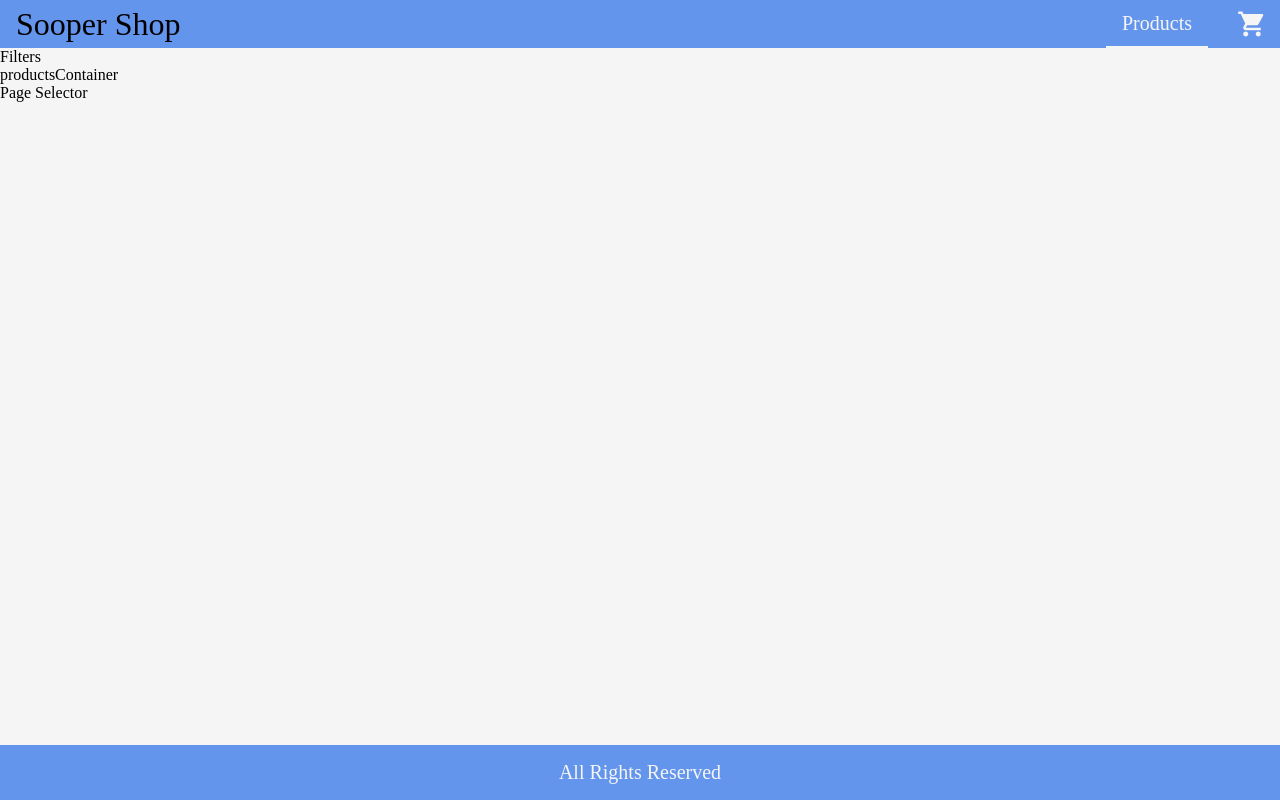
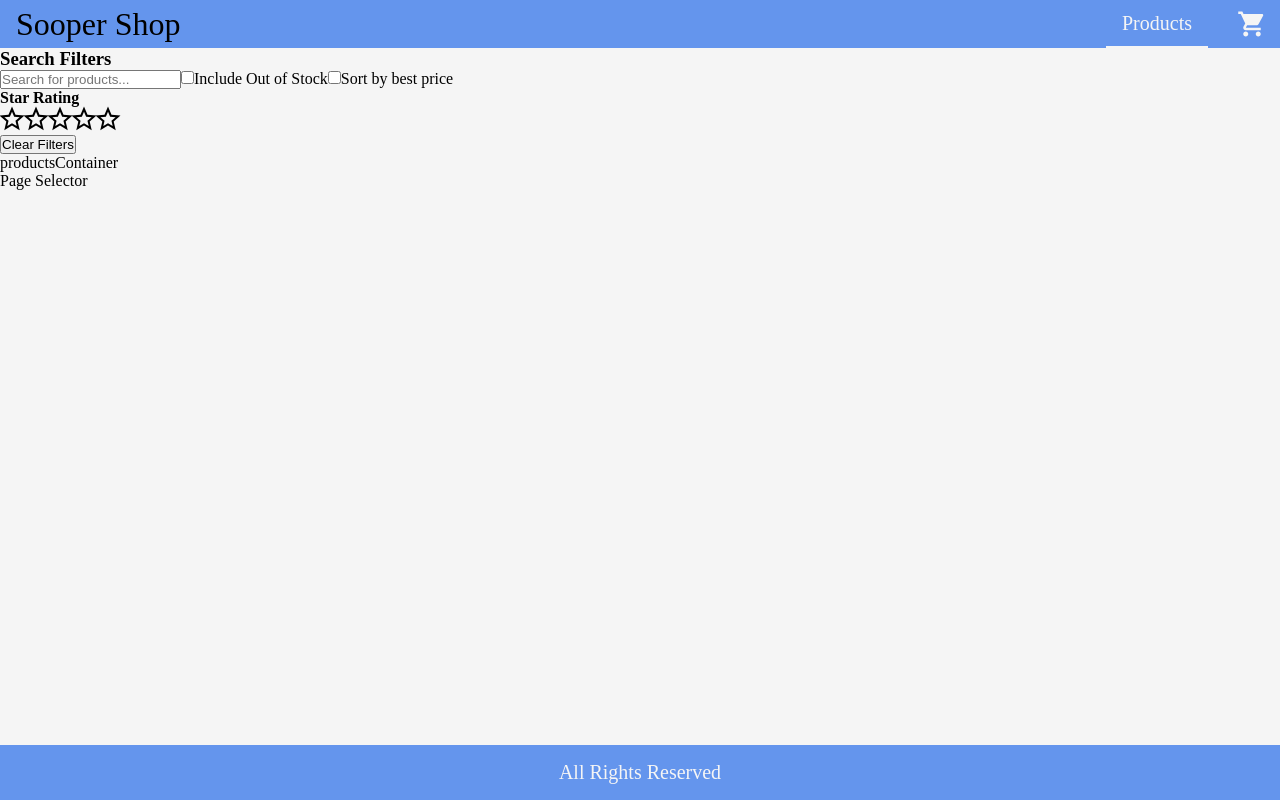
Before and after one commit to KevinSpence95/fake-ecommerce-react-app, a React (Create React App) app: page /products in a window 1280 px wide. Built offline with nearby package versions, Linux system fonts and the light colour scheme.

Commit message:
added necessary state to product page and built out functionality of the filters child componenas well as the starRating component within the filter component

```diff
--- a/src/components/pages/productsPage/components/filters.js
+++ b/src/components/pages/productsPage/components/filters.js
@@ -1,3 +1,57 @@
-export default function Filters() {
-  return <div>Filters</div>;
+import StarRating from "./starRating";
+
+export default function Filters(props) {
+  return (
+    <section className="filters">
+      <h3>Search Filters</h3>
+      <input
+        type="text"
+        className="searchBar"
+        placeholder="Search for products..."
+        value={props.searchVal}
+        onChange={(e) => {
+          props.setSearchVal(e.target.value);
+        }}
+      />
+      <label htmlFor="includeOutOfStock">
+        <input
+          type="checkbox"
+          id="includeOutOfStock"
+          checked={props.includeOutOfStock}
+          onChange={(e) => {
+            props.setIncludeOutOfStock(e.target.checked);
+          }}
+        />
+        Include Out of Stock
+      </label>
+      <label htmlFor="sortByAscendingPrice">
+        <input
+          type="checkbox"
+          id="sortByAscendingPrice"
+          checked={props.sortByAscendingPrice}
+          onChange={(e) => {
+            props.setSortByAscendingPrice(e.target.checked);
+          }}
+        />
+        Sort by best price
+      </label>
+      <div>
+        <h4>Star Rating</h4>
+        <StarRating
+          stars={props.stars}
+          handler={(x) => props.setStars(x + 1)}
+        />
+      </div>
+      <button
+        onClick={() => {
+          props.setSearchVal("");
+          props.setStars(0);
+          props.setIncludeOutOfStock(false);
+          props.setSortByAscendingPrice(false);
+        }}
+      >
+        Clear Filters
+      </button>
+    </section>
+  );
 }
--- /dev/null
+++ b/src/components/pages/productsPage/components/product.js
@@ -0,0 +1,3 @@
+export default function Product() {
+  return <div>P</div>;
+}
--- /dev/null
+++ b/src/components/pages/productsPage/components/starRating.js
@@ -0,0 +1,22 @@
+import StarOutlinedIcon from "@mui/icons-material/StarOutlined";
+import StarOutlineOutlinedIcon from "@mui/icons-material/StarOutlineOutlined";
+
+export default function StarRating({ stars, handler }) {
+  return (
+    <>
+      {[...Array(5)].map((_, i) => {
+        return (
+          <span
+            key={crypto.randomUUID()}
+            onClick={() => {
+              handler(i);
+            }}
+            style={{ cursor: "pointer" }}
+          >
+            {stars > i ? <StarOutlinedIcon /> : <StarOutlineOutlinedIcon />}
+          </span>
+        );
+      })}
+    </>
+  );
+}
--- a/src/components/pages/productsPage/productsPage.js
+++ b/src/components/pages/productsPage/productsPage.js
@@ -1,4 +1,4 @@
-import { useContext } from "react";
+import { useContext, useState } from "react";
 import { StoreData } from "../../../context/contextProvider";
 import Filters from "./components/filters";
 import PageSelector from "./components/pageSelector";
@@ -8,14 +8,43 @@ export default function ProductsPage() {
   const { state } = useContext(StoreData);
   console.log(state.products);
 
-//   const [searchVal, setSearchVal] = useState("");
-//   const [stars, setStars] = useState(0);
+  //states for user filters
+  const [searchVal, setSearchVal] = useState("");
+  const [stars, setStars] = useState(0);
+  const [includeOutOfStock, setIncludeOutOfStock] = useState(false);
+  const [sortByAscendingPrice, setSortByAscendingPrice] = useState(false);
+  //page selector state
+  const [page, setPage] = useState(1);
+
+  //derived state from applying filters to store product list
+  const filteredProducts = state.products.filter((prod) => {
+    if (searchVal === "") {
+      return true;
+    } else {
+      if (prod.name.toLowerCase().includes(searchVal.toLowerCase())) {
+        return true;
+      }
+    }
+  });
 
   return (
     <main className="productPageContainer">
-      <Filters />
-      <ProductsContainer />
-      <PageSelector />
+      <Filters
+        searchVal={searchVal}
+        setSearchVal={setSearchVal}
+        stars={stars}
+        setStars={setStars}
+        includeOutOfStock={includeOutOfStock}
+        setIncludeOutOfStock={setIncludeOutOfStock}
+        sortByAscendingPrice={sortByAscendingPrice}
+        setSortByAscendingPrice={setSortByAscendingPrice}
+      />
+      <ProductsContainer filteredProducts={filteredProducts} page={page} />
+      <PageSelector
+        numPages={Math.ceil(filteredProducts.length / 9)}
+        page={page}
+        setPage={setPage}
+      />
     </main>
   );
 }
```
